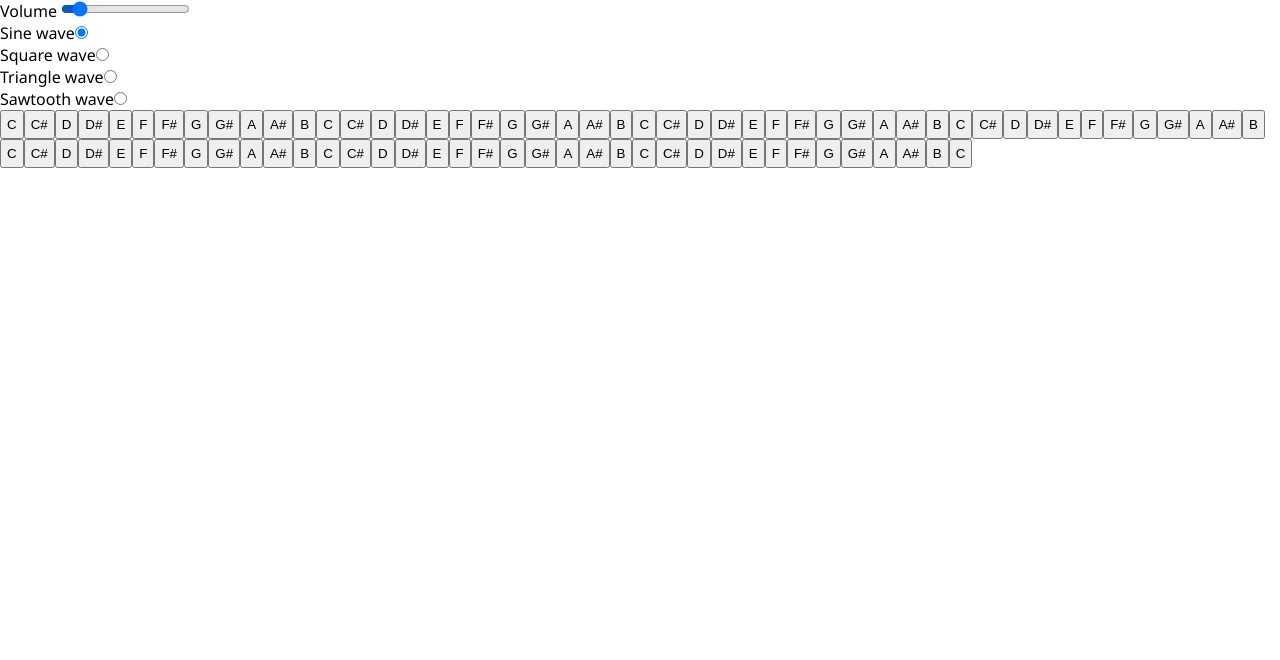
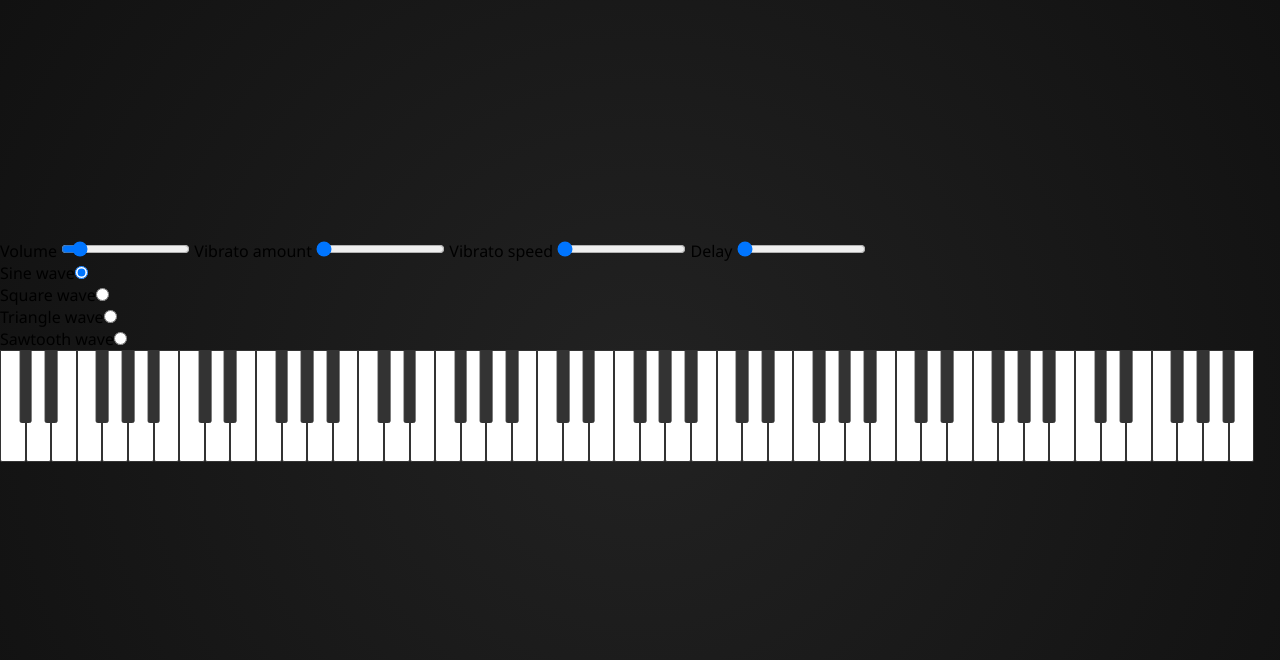
Before and after one commit to emiliodominguez/web-audio-api-synth, a plain HTML site: page index.html in a window 1280 px wide. Drawn offline with Linux system fonts and the light colour scheme.

Commit message:
Minor style adjustments

```diff
--- a/index.html
+++ b/index.html
@@ -5,27 +5,27 @@
         <meta http-equiv="X-UA-Compatible" content="IE=edge" />
         <meta name="viewport" content="width=device-width, initial-scale=1.0" />
         <link rel="stylesheet" href="./style.css" />
-        <title>Piano</title>
+        <title>Web Audio API Synth</title>
     </head>
     <body>
-        <main>
-            <div id="keyboard-setup">
+        <main class="keyboard">
+            <div id="keyboard-setup" class="controls">
                 <label for="volume">Volume</label>
                 <input type="range" id="volume" min="0" max="1" step="0.01" />
 
-                <!-- <label for="vibrato-amount">Vibrato amount</label>
+                <label for="vibrato-amount">Vibrato amount</label>
                 <input type="range" id="vibrato-amount" min="0" max="5" step="0.01" value="0" />
 
                 <label for="vibrato-speed">Vibrato speed</label>
                 <input type="range" id="vibrato-speed" min="0" max="30" step="0.01" value="0" />
 
                 <label for="delay">Delay</label>
-                <input type="range" id="delay" min="0" max="1" step="0.01" value="0" /> -->
+                <input type="range" id="delay" min="0" max="1" step="0.01" value="0" />
 
                 <div id="wave-forms"></div>
             </div>
 
-            <div id="keyboard-keys"></div>
+            <div id="keyboard-keys" class="keys"></div>
         </main>
 
         <script src="./js/script.js" type="module"></script>
--- a/js/constants/notes.js
+++ b/js/constants/notes.js
@@ -97,7 +97,7 @@ export const notes = Object.freeze([
         "A#": 3729.310092144719331,
         B: 3951.066410048992894,
     },
-    {
-        C: 4186.009044809578154,
-    },
+    // {
+    //     C: 4186.009044809578154,
+    // },
 ]);
--- a/js/keyboard-keys.js
+++ b/js/keyboard-keys.js
@@ -31,6 +31,7 @@ function playNote(frequency) {
  * @returns {OscillatorNode} The note oscillator
  */
 function handleKeyPress(e) {
+    e.currentTarget.classList.add("playing");
     return playNote(+e.currentTarget.dataset.frequency);
 }
 
@@ -39,7 +40,8 @@ function handleKeyPress(e) {
  * @param {MouseEvent} e The event
  * @param {OscillatorNode} note The note oscillator
  */
-function handleKeyRelease(_e, note) {
+function handleKeyRelease(e, note) {
+    e.currentTarget.classList.remove("playing");
     note?.stop();
 }
 
@@ -52,9 +54,12 @@ export function setKeyboardKeys() {
             const key = document.createElement("button");
             let pressedNote;
 
+            // key.textContent = note;
             key.dataset.note = note;
             key.dataset.frequency = frequency;
-            key.textContent = note;
+            key.classList.add("key");
+
+            if (note.includes("#")) key.classList.add("sharp");
 
             key.addEventListener("mousedown", (e) => {
                 pressedNote = handleKeyPress(e);
--- a/style.scss
+++ b/style.scss
@@ -9,17 +9,64 @@
 }
 
 body {
+    display: flex;
+    min-height: 100vh;
     font-family: "Segoe UI", Tahoma, Geneva, Verdana, sans-serif;
+    background-image: radial-gradient(circle, #222, #111);
 }
 
-#wave-forms {
-    label {
-        display: block;
+.keyboard {
+    $width: 1280px;
+
+    min-width: $width;
+    max-width: $width;
+    height: 40vh;
+    margin: auto;
+}
+
+.controls {
+    #wave-forms {
+        label {
+            display: block;
+        }
     }
 }
 
-#keyboard-keys {
-    button {
-        padding: 5px;
+.keys {
+    position: relative;
+    height: 35%;
+
+    .key {
+        $border: 1px;
+        $radius: 2px;
+        $base-color: #fff;
+        $sharp-color: #333;
+
+        border: none;
+        border: $border solid #333;
+        border-radius: 0 0 $radius $radius;
+        cursor: pointer;
+
+        &:not(&.sharp) {
+            width: 2%;
+            height: 100%;
+            background-color: $base-color;
+
+            &.playing {
+                background-image: linear-gradient($base-color, darken($base-color, 5%));
+            }
+        }
+
+        &.sharp {
+            position: absolute;
+            width: 1%;
+            height: 65%;
+            transform: translateX(-50%);
+            background-color: $sharp-color;
+
+            &.playing {
+                background-image: linear-gradient($sharp-color, darken($sharp-color, 10%));
+            }
+        }
     }
 }
```
Also changed, not shown: style.css.
